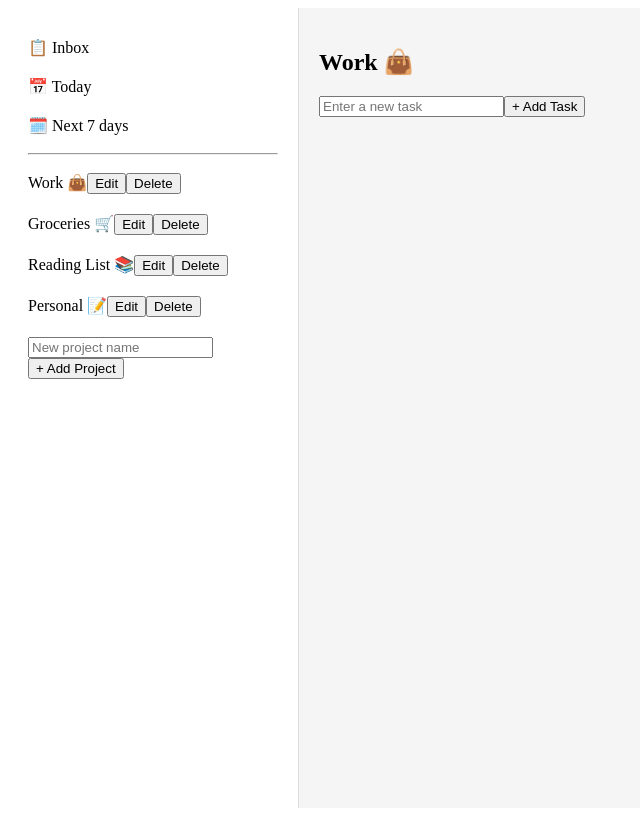
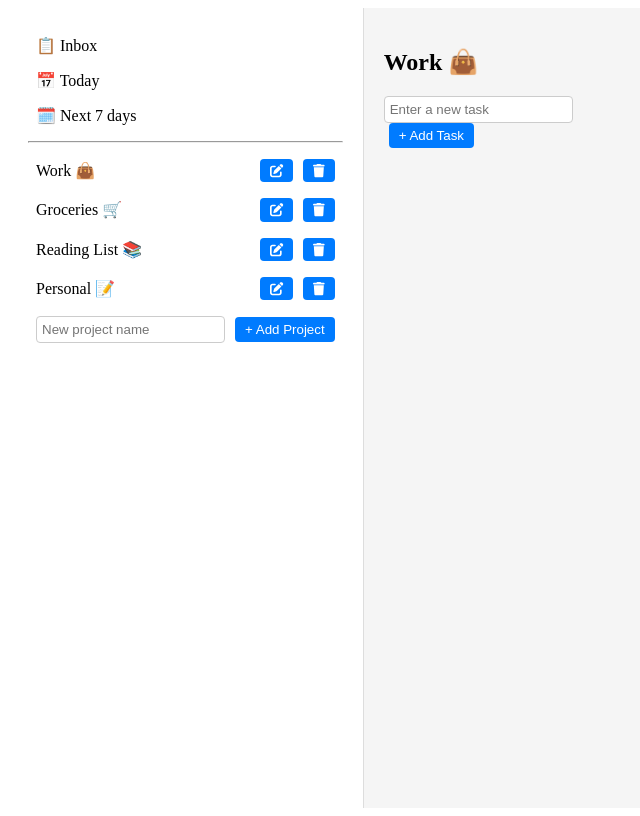
Before and after one commit to makskhv21/TodoList-app, a React (Create React App) app in the folder frontend/: page / in a window 1280 px wide. Shown: the whole page, without its empty margins (0-640 px from the left). Built offline with nearby package versions, Linux system fonts and the light colour scheme; the HTML template or start-up script is replaced by a standard one.

Commit message:
Update Sidebar to edit projects inline and set icon

```diff
--- a/frontend/package.json
+++ b/frontend/package.json
@@ -13,6 +13,8 @@
   "license": "ISC",
   "description": "",
   "dependencies": {
+    "@fortawesome/free-solid-svg-icons": "^6.6.0",
+    "@fortawesome/react-fontawesome": "^0.2.2",
     "react": "^18.3.1",
     "react-dom": "^18.3.1",
     "react-scripts": "^5.0.1"
--- a/frontend/src/App.css
+++ b/frontend/src/App.css
@@ -5,17 +5,49 @@
 }
 
 .sidebar {
-    width: 250px;
     background: #fff;
     padding: 20px;
     border-right: 1px solid #ddd;
 }
 
+.btn-save-edit-delete {
+    display: flex;
+    align-items: center;
+    margin-left: auto;
+    gap: 5px;
+}
+
 .sidebar-item {
-    padding: 10px 0;
+    display: flex;
+    align-items: center;
+    justify-content: space-between;
+    padding: 8px;
+    overflow: hidden;
+}
+
+button {
+    margin-left: 5px;
+    padding: 5px 10px;
+    border: none;
+    background-color: #007bff;
+    color: white;
+    border-radius: 4px;
     cursor: pointer;
-    transition: background 0.3s;
+    display: flex;
+    align-items: center;
 }
+
+button:hover {
+    background-color: #0056b3;
+}
+
+input {
+    margin-right: 5px;
+    padding: 5px;
+    border: 1px solid #ccc;
+    border-radius: 4px;
+}
+
 
 .sidebar-item:hover {
     background: #e9e9e9;
--- a/frontend/src/components/Sidebar.js
+++ b/frontend/src/components/Sidebar.js
@@ -1,11 +1,9 @@
 import { useState } from 'react';
+import { FontAwesomeIcon } from '@fortawesome/react-fontawesome';
+import { faEdit, faSave, faTrash } from '@fortawesome/free-solid-svg-icons';
 
-
-function Sidebar( { projects, setSelectedProject, addProject, editProject, deleteProject } ) {
-
+function Sidebar({ projects, setSelectedProject, addProject, editProject, deleteProject }) {
     const [newProject, setNewProject] = useState('');
-    const [editMode, setEditMode] = useState(false);
-    const [editedProject, setEditedProject] = useState(null);
     const [editedProjectName, setEditedProjectName] = useState('');
 
     const handleAddProject = () => {
@@ -14,20 +12,15 @@ function Sidebar( { projects, setSelectedProject, addProject, editProject, delet
     };
 
     const handleEditProject = (project) => {
-        setEditMode(true);
-        setEditedProject(project);
         setEditedProjectName(project);
     };
 
-    const handleSaveEdit = () => {
-        editProject(editedProject, editedProjectName);
-        setEditMode(false);
-        setEditedProject(null);
+    const handleSaveEdit = (project) => {
+        editProject(project, editedProjectName);
         setEditedProjectName('');
     };
 
-
-    return(
+    return (
         <div className="sidebar">
             <div className="sidebar-item">📋 Inbox</div>
             <div className="sidebar-item">📅 Today</div>
@@ -36,20 +29,34 @@ function Sidebar( { projects, setSelectedProject, addProject, editProject, delet
             <div className="projects">
                 {projects.map((project, index) => (
                     <div key={index} className="sidebar-item">
-                        <span onClick={() => setSelectedProject(project)}>{project}</span>
-                        <button onClick={() => handleEditProject(project)}>Edit</button>
-                        <button onClick={() => deleteProject(project)}>Delete</button>
-                    </div>
-                    ))}
-                    {editMode && (
-                        <div className="sidebar-item">
+                        <span onClick={() => setSelectedProject(project)}>
+                            {project === editedProjectName ? (
                                 <input
                                     value={editedProjectName}
                                     onChange={(e) => setEditedProjectName(e.target.value)}
+                                    onBlur={() => handleSaveEdit(project)}
+                                    onKeyDown={(e) => e.key === "Enter" && handleSaveEdit(project)}
                                 />
-                            <button onClick={handleSaveEdit}>Save</button>
+                            ) : (
+                                project
+                            )}
+                        </span>
+                        <div className='btn-save-edit-delete'>
+                            {project === editedProjectName ? (
+                                <button onClick={() => handleSaveEdit(project)}>
+                                    <FontAwesomeIcon icon={faSave} />
+                                </button>
+                            ) : (
+                                <button onClick={() => handleEditProject(project)}>
+                                    <FontAwesomeIcon icon={faEdit} />
+                                </button>
+                            )}
+                            <button onClick={() => deleteProject(project)}>
+                                <FontAwesomeIcon icon={faTrash} />
+                            </button>
                         </div>
-                    )}
+                    </div>
+                ))}
                 <div className="sidebar-item">
                     <input
                         type="text"
@@ -61,7 +68,7 @@ function Sidebar( { projects, setSelectedProject, addProject, editProject, delet
                 </div>
             </div>
         </div>
-    )
+    );
 }
 
 export default Sidebar;
```
Also changed, not shown: 1 other file (tests, documents, lock files or other folders). Lines whose indentation alone changed are shown as unchanged.
